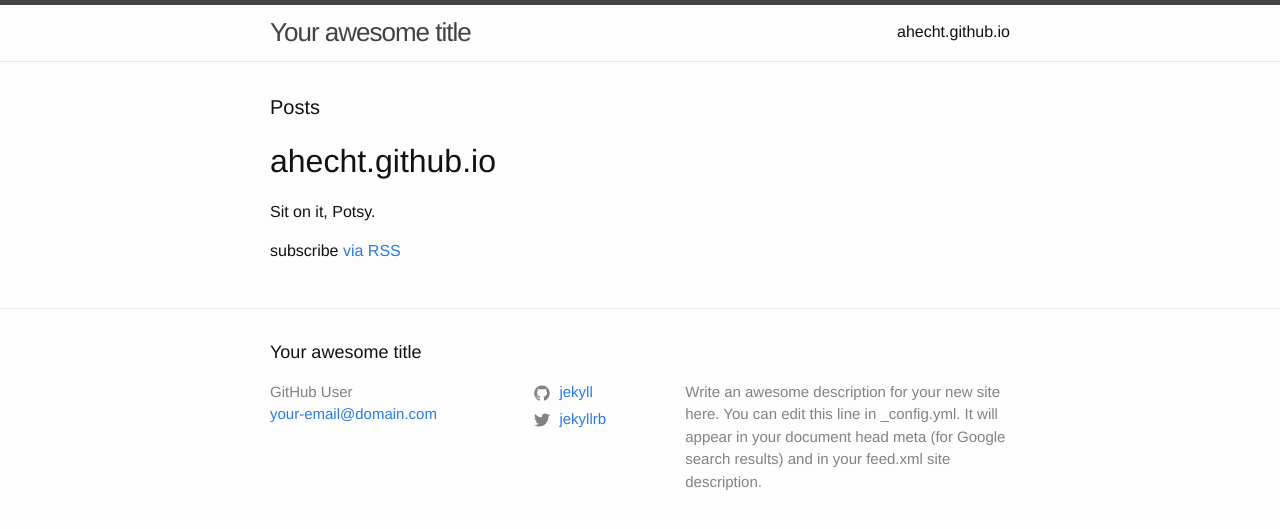
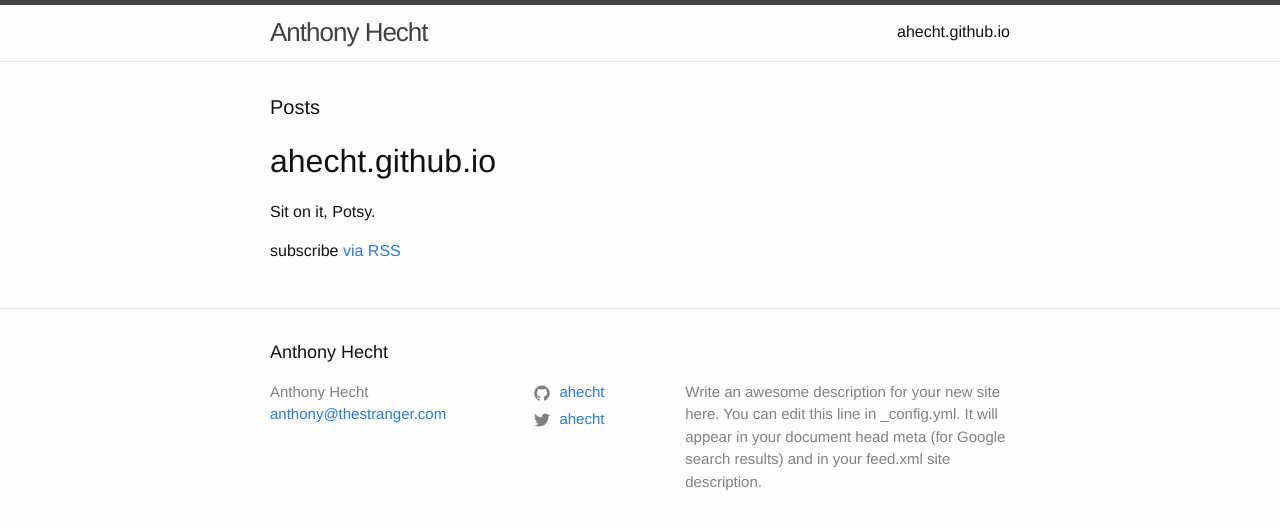
Before and after one commit to ahecht/ahecht.github.io, a Jekyll site: the page built from README.md, in a window 1280 px wide. Shown: the top 529 px of the page. Built offline with Jekyll 4.4.1, drawn with Linux system fonts in a browser that asks for light colours; our own code applies the rules of GitHub Pages for plain Markdown files.

Commit message:
updating config

```diff
--- a/_config.yml
+++ b/_config.yml
@@ -1,13 +1,13 @@
-title: Your awesome title
-author: GitHub User
-email: your-email@domain.com
+title: Anthony Hecht
+author: Anthony Hecht
+email: anthony@thestranger.com
 description: > # this means to ignore newlines until "baseurl:"
   Write an awesome description for your new site here. You can edit this
   line in _config.yml. It will appear in your document head meta (for
   Google search results) and in your feed.xml site description.
 
-twitter_username: jekyllrb
-github_username:  jekyll
+twitter_username: ahecht
+github_username:  ahecht
 
 # Minima date format
 # refer to http://shopify.github.io/liquid/filters/date/ if you want to customize this
```
